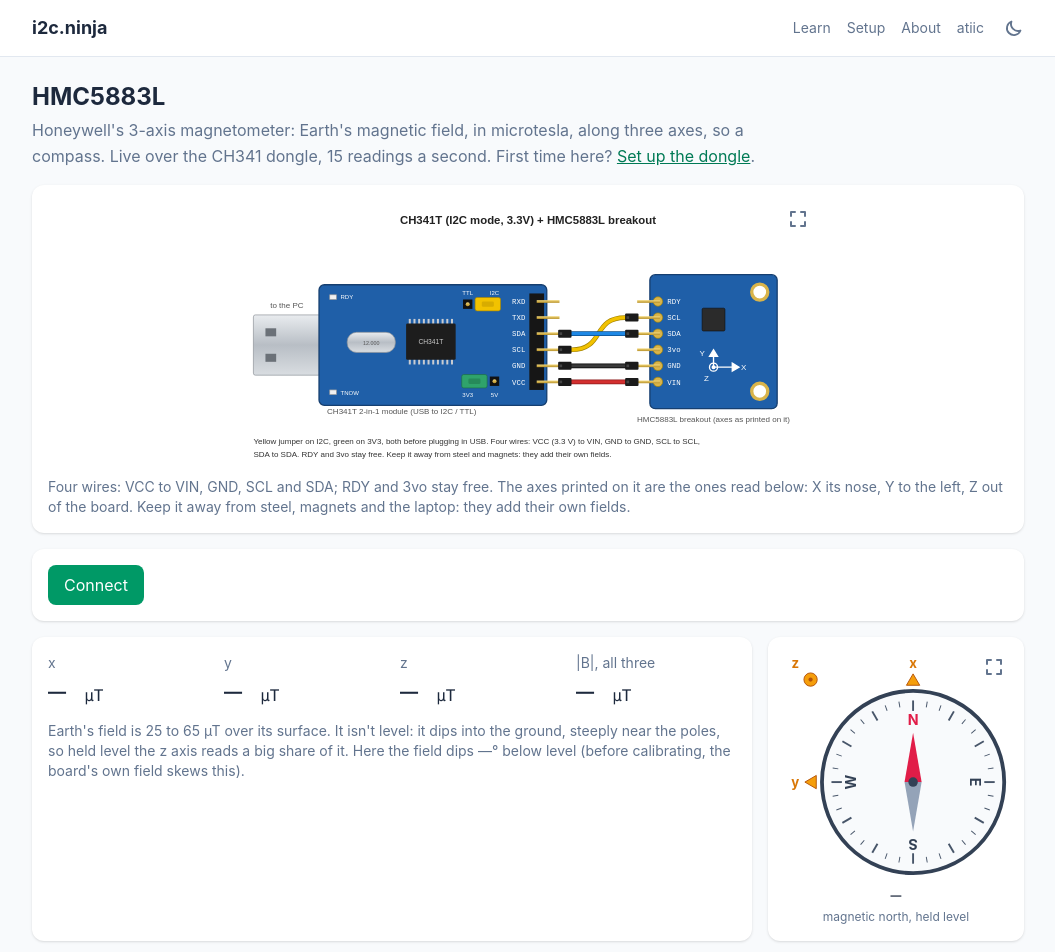
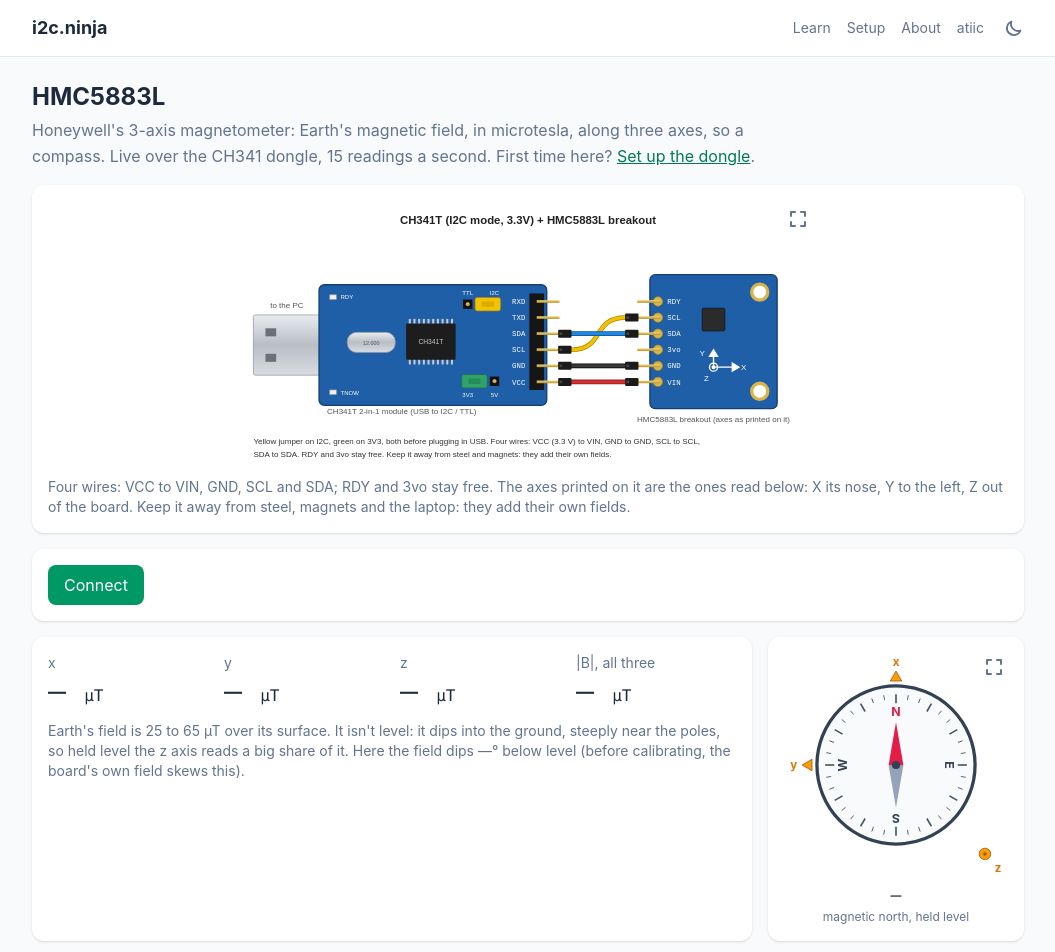
Before and after one commit to aguegu/i2c.ninja, a Vue app: page /hmc5883l in a window 1280 px wide. Shown: the top 952 px of the page, without its empty margins (112-1167 px from the left). Built offline with nearby package versions, Linux system fonts and the light colour scheme.

Commit message:
CompassRose: z at the bottom right
Co-Authored-By: Claude Opus 5.5 <noreply@anthropic.com>

```diff
--- a/src/components/CompassRose.vue
+++ b/src/components/CompassRose.vue
@@ -2,7 +2,7 @@
 // A compass rose as a phone shows one: the board's nose fixed at the top,
 // the rose turned so its N points at magnetic north; the board's x (the
 // nose) and y (its left) marked on the rim, z (out of the board, toward
-// you: seen from above) at their corner. heading: degrees
+// you: seen from above) at the bottom right. heading: degrees
 // clockwise from magnetic north to the nose (null: none yet). A button
 // takes it full screen, the heading written large there.
 import { ref, computed } from 'vue';
@@ -14,7 +14,7 @@ const props = defineProps({
 });
 
 const R = 100;
-const LABEL_ROOM = 36; // above the rose for the nose's x, left of it for y
+const LABEL_ROOM = 36; // round the rose for the axis marks: x above, y left, z bottom right
 const RING = 86;
 const MARK = RING + 16; // the axis marks' inner end: just outside the rim
 const ARROW = 12; // their length
@@ -31,7 +31,7 @@ const { full, toggle } = useFullscreen(box);
 
 <template>
   <div ref="box" class="relative flex flex-col items-center" :class="full && 'h-full! w-full! justify-center gap-4 bg-white p-4 dark:bg-slate-900'">
-    <svg :viewBox="`${-R - LABEL_ROOM} ${-R - LABEL_ROOM} ${2 * R + LABEL_ROOM} ${2 * R + LABEL_ROOM}`" :class="full ? 'h-[min(80vh,80vw)] w-[min(80vh,80vw)]' : 'h-56 w-56'" role="img" :aria-label="heading === null ? 'Compass: no heading yet' : `Compass: heading ${heading.toFixed(0)} degrees, ${name}`">
+    <svg :viewBox="`${-R - LABEL_ROOM} ${-R - LABEL_ROOM} ${2 * (R + LABEL_ROOM)} ${2 * (R + LABEL_ROOM)}`" :class="full ? 'h-[min(80vh,80vw)] w-[min(80vh,80vw)]' : 'h-56 w-56'" role="img" :aria-label="heading === null ? 'Compass: no heading yet' : `Compass: heading ${heading.toFixed(0)} degrees, ${name}`">
       <circle :r="RING + 10" fill="#f8fafc" stroke="#334155" stroke-width="4" />
       <g :transform="turn">
         <line v-for="d in TICKS" :key="d" x1="0" :y1="-RING" x2="0" :y2="d % 30 ? -RING + 6 : -RING + 11" :transform="`rotate(${d})`" stroke="#475569" :stroke-width="d % 30 ? 1 : 2" />
@@ -46,12 +46,12 @@ const { full, toggle } = useFullscreen(box);
       <!-- the board's y: fixed, left of the rose -->
       <path :d="`M ${-MARK - ARROW} 0 L ${-MARK} -7 L ${-MARK} 7 Z`" fill="#f59e0b" stroke="#b45309" />
       <text :x="-MARK - LABEL" y="5" text-anchor="end" font-size="14" font-weight="bold" fill="#d97706">y</text>
-      <!-- the board's z: out of it, toward you (seen from above, face up): level with x, in line with y -->
-      <g :transform="`translate(${-MARK - ARROW / 2} ${-MARK - ARROW / 2})`">
+      <!-- the board's z: out of it, toward you (seen from above, face up): at the bottom right, as far out as x and y -->
+      <g :transform="`translate(${MARK + ARROW / 2} ${MARK + ARROW / 2})`">
         <circle r="7" fill="#f59e0b" stroke="#b45309" />
         <circle r="2.2" fill="#b45309" />
       </g>
-      <text :x="-MARK - LABEL" :y="-MARK - LABEL" text-anchor="end" font-size="14" font-weight="bold" fill="#d97706">z</text>
+      <text :x="MARK + LABEL" :y="MARK + LABEL + 10" font-size="14" font-weight="bold" fill="#d97706">z</text>
     </svg>
     <p :class="full ? 'font-mono text-3xl tabular-nums' : 'mt-1 font-mono text-lg tabular-nums'">{{ heading === null ? '—' : `${heading.toFixed(0)}° ${name}` }}</p>
     <FullscreenButton v-if="canFullscreen" :full="full" class="absolute top-0 right-0" @toggle="toggle" />
```
